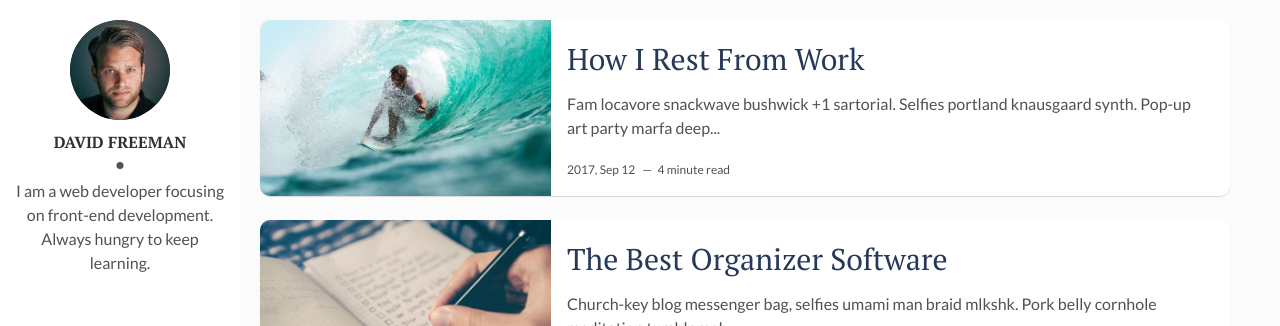
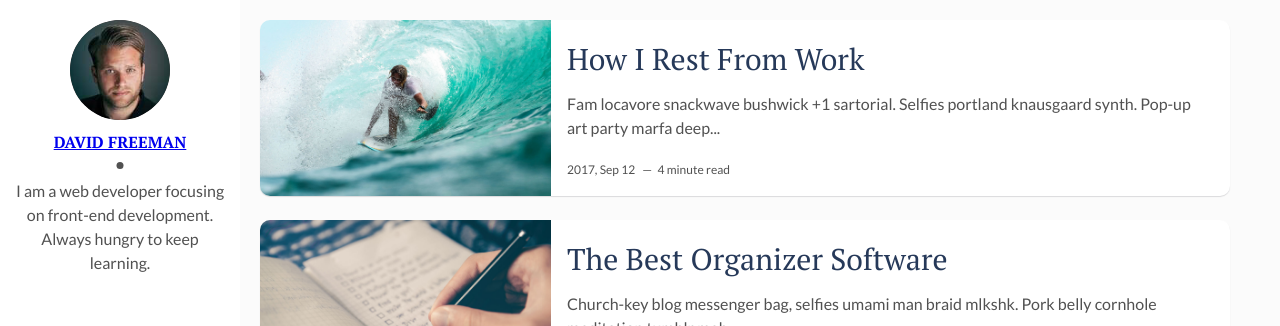
Before and after one commit to fenglinliu/fenglinliu.github.io, a Jekyll site: the page built from index.html, in a window 1280 px wide. Shown: the top 326 px of the page. Built offline with Jekyll 4.4.1, drawn with Linux system fonts in a browser that asks for light colours; the list of posts is cut into pages by our own code.

Commit message:
add tags link to Authorr's name

```diff
--- a/_layouts/main.html
+++ b/_layouts/main.html
@@ -8,7 +8,7 @@ layout: default
       <div class="cover-author-image">
         <a href="{{site.baseurl}}/"><img src="{{site.baseurl}}/assets/img/{% if site.author-img %}{{site.author-img}}{% endif %}" alt="{{site.author}}"></a>
       </div>
-      <div class="author-name">{{site.author}}</div>
+      <div class="author-name"><a href="{{site.baseurl}}/tags">{{site.author}}</a></div>
       <p>{{site.about-author}}</p>
     </div>
   </header> <!-- End Header -->
```
